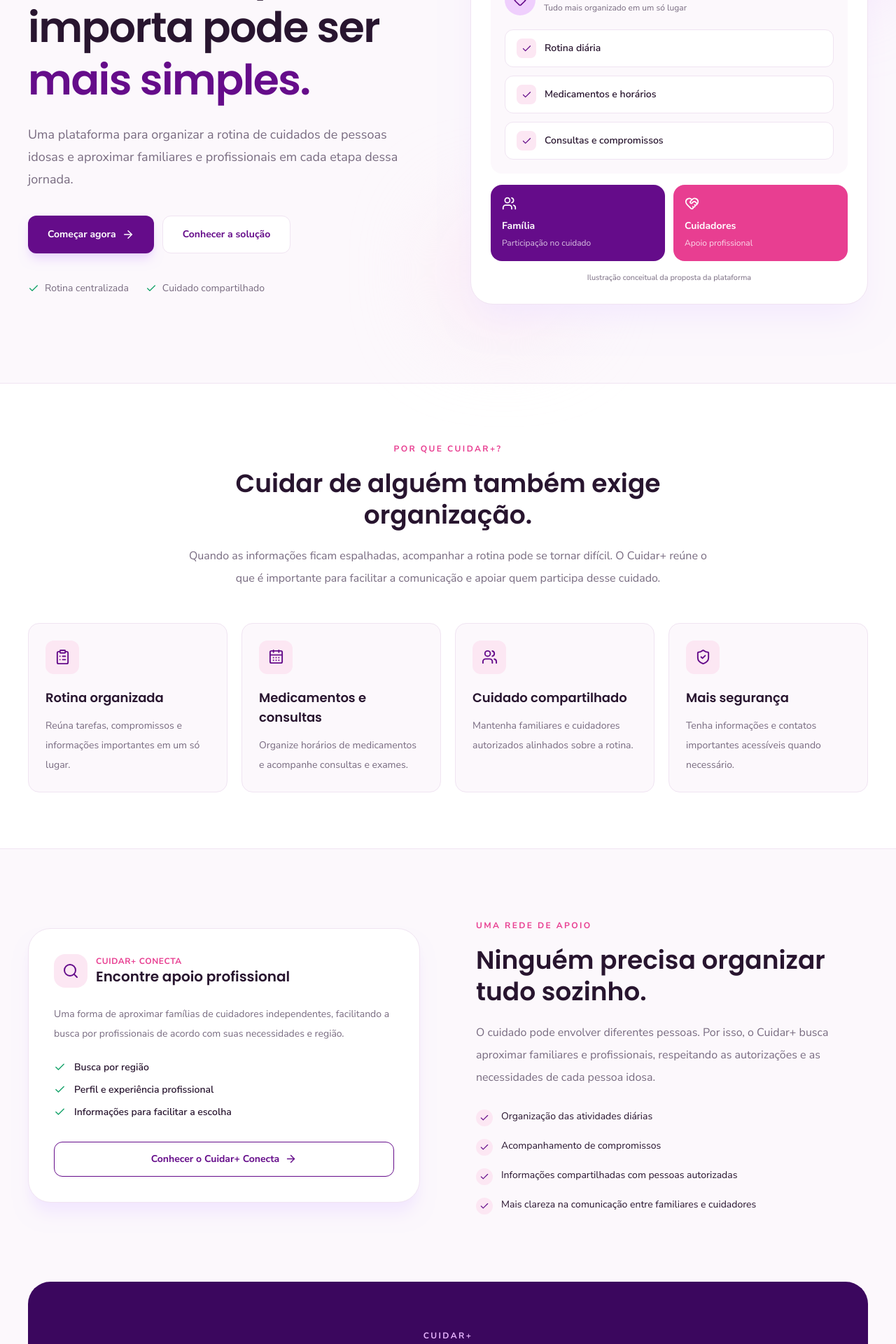
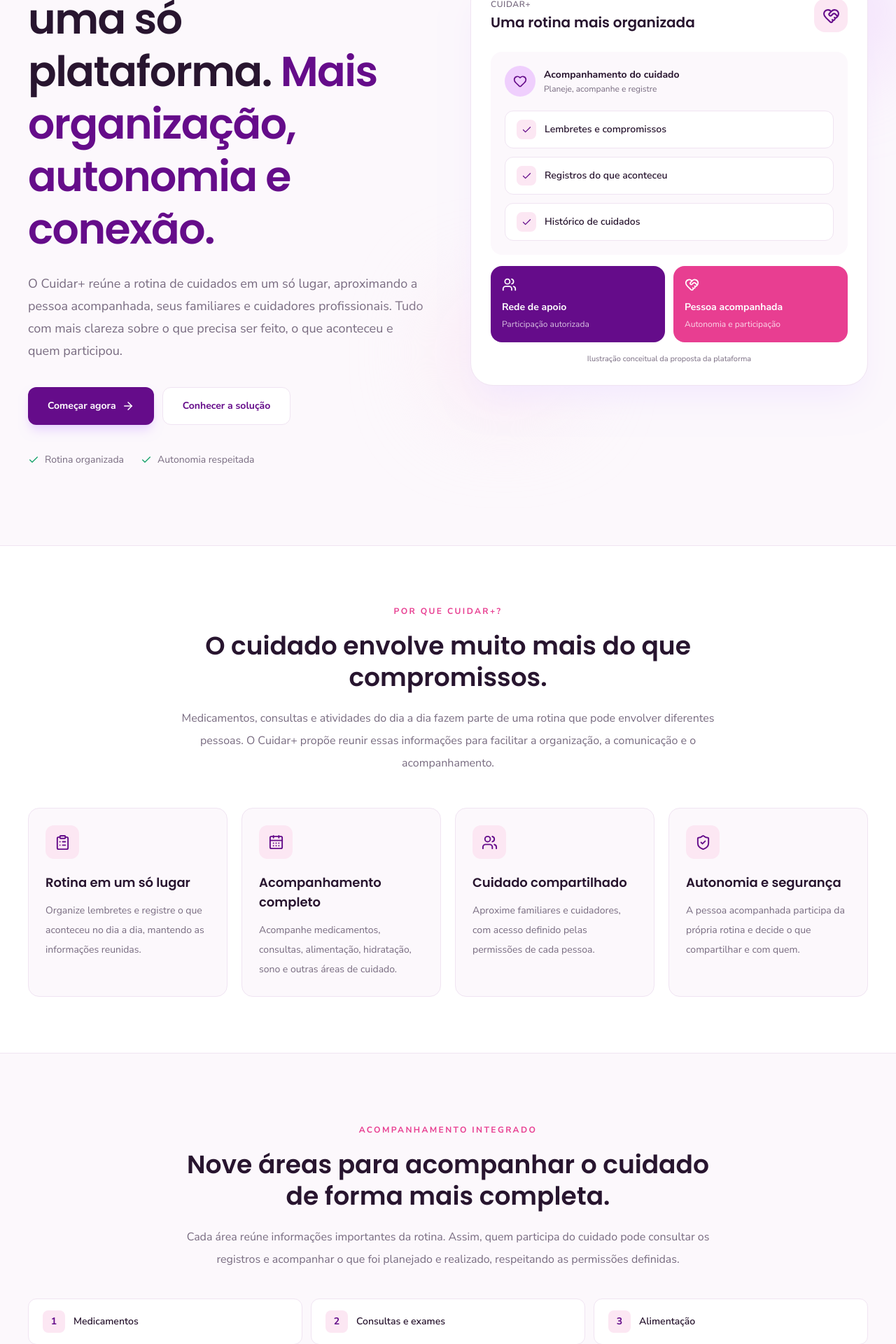
Before and after one commit to Cuidar-Global-Solution/cuidar-front, a React (Vite) app: page / in a window 1280 px wide. Shown: the part 340-2260 px from the top of the page at 70% size. Built offline with nearby package versions, Linux system fonts and the light colour scheme.

Commit message:
feat: atualiza Home conforme proposta final do Cuidar+

```diff
--- a/src/routes/Home/index.tsx
+++ b/src/routes/Home/index.tsx
@@ -15,35 +15,47 @@ import {
 const features = [
   {
     icon: ClipboardList,
-    title: 'Rotina organizada',
+    title: 'Rotina em um só lugar',
     description:
-      'Reúna tarefas, compromissos e informações importantes em um só lugar.',
+      'Organize lembretes e registre o que aconteceu no dia a dia, mantendo as informações reunidas.',
   },
   {
     icon: CalendarDays,
-    title: 'Medicamentos e consultas',
+    title: 'Acompanhamento completo',
     description:
-      'Organize horários de medicamentos e acompanhe consultas e exames.',
+      'Acompanhe medicamentos, consultas, alimentação, hidratação, sono e outras áreas de cuidado.',
   },
   {
     icon: Users,
     title: 'Cuidado compartilhado',
     description:
-      'Mantenha familiares e cuidadores autorizados alinhados sobre a rotina.',
+      'Aproxime familiares e cuidadores, com acesso definido pelas permissões de cada pessoa.',
   },
   {
     icon: ShieldCheck,
-    title: 'Mais segurança',
+    title: 'Autonomia e segurança',
     description:
-      'Tenha informações e contatos importantes acessíveis quando necessário.',
+      'A pessoa acompanhada participa da própria rotina e decide o que compartilhar e com quem.',
   },
 ]
 
+const careAreas = [
+  'Medicamentos',
+  'Consultas e exames',
+  'Alimentação',
+  'Hidratação',
+  'Medições de saúde',
+  'Sono',
+  'Atividades físicas e mobilidade',
+  'Alertas',
+  'Bem-estar',
+]
+
 const benefits = [
-  'Organização das atividades diárias',
-  'Acompanhamento de compromissos',
-  'Informações compartilhadas com pessoas autorizadas',
-  'Mais clareza na comunicação entre familiares e cuidadores',
+  'Organização de lembretes e compromissos',
+  'Registro de atividades e acontecimentos',
+  'Histórico com data, horário e responsável pelo registro',
+  'Compartilhamento de informações conforme as permissões',
 ]
 
 function Home() {
@@ -58,14 +70,17 @@ function Home() {
             </span>
 
             <h1 className="mt-7 text-4xl font-semibold leading-tight tracking-tight sm:text-5xl lg:text-6xl">
-              Cuidar de quem importa pode ser{' '}
-              <span className="text-brand-primary">mais simples.</span>
+              Todo cuidado em uma só plataforma.
+              <span className="text-brand-primary">
+                {' '}Mais organização, autonomia e conexão.
+              </span>
             </h1>
 
             <p className="mt-6 max-w-xl text-base leading-8 text-brand-muted sm:text-lg">
-              Uma plataforma para organizar a rotina de cuidados de pessoas
-              idosas e aproximar familiares e profissionais em cada etapa
-              dessa jornada.
+              O Cuidar+ reúne a rotina de cuidados em um só lugar, aproximando
+              a pessoa acompanhada, seus familiares e cuidadores profissionais.
+              Tudo com mais clareza sobre o que precisa ser feito, o que
+              aconteceu e quem participou.
             </p>
 
             <div className="mt-9 flex flex-col gap-3 sm:flex-row">
@@ -88,11 +103,11 @@ function Home() {
             <div className="mt-10 flex flex-wrap items-center gap-x-6 gap-y-3 text-sm text-brand-muted">
               <span className="inline-flex items-center gap-2">
                 <Check size={16} className="text-brand-success" />
-                Rotina centralizada
+                Rotina organizada
               </span>
               <span className="inline-flex items-center gap-2">
                 <Check size={16} className="text-brand-success" />
-                Cuidado compartilhado
+                Autonomia respeitada
               </span>
             </div>
           </div>
@@ -107,7 +122,9 @@ function Home() {
                   <p className="text-xs font-semibold uppercase tracking-wider text-brand-muted">
                     Cuidar+
                   </p>
-                  <h2 className="mt-1 text-xl font-semibold">Um cuidado mais próximo</h2>
+                  <h2 className="mt-1 text-xl font-semibold">
+                    Uma rotina mais organizada
+                  </h2>
                 </div>
                 <div className="flex h-12 w-12 items-center justify-center rounded-2xl bg-brand-pink-light">
                   <HeartHandshake size={25} className="text-brand-primary" />
@@ -121,19 +138,19 @@ function Home() {
                   </div>
                   <div>
                     <p className="text-sm font-bold text-brand-ink">
-                      Cuidado em conjunto
+                      Acompanhamento do cuidado
                     </p>
                     <p className="mt-0.5 text-xs text-brand-muted">
-                      Tudo mais organizado em um só lugar
+                      Planeje, acompanhe e registre
                     </p>
                   </div>
                 </div>
 
                 <div className="mt-5 space-y-3">
                   {[
-                    'Rotina diária',
-                    'Medicamentos e horários',
-                    'Consultas e compromissos',
+                    'Lembretes e compromissos',
+                    'Registros do que aconteceu',
+                    'Histórico de cuidados',
                   ].map((item) => (
                     <div
                       key={item}
@@ -153,19 +170,20 @@ function Home() {
               <div className="mt-4 grid grid-cols-2 gap-3">
                 <div className="rounded-2xl bg-brand-primary p-4 text-white">
                   <Users size={21} />
-                  <p className="mt-3 text-sm font-bold">Família</p>
+                  <p className="mt-3 text-sm font-bold">Rede de apoio</p>
                   <p className="mt-1 text-xs leading-5 text-white/75">
-                    Participação no cuidado
+                    Participação autorizada
                   </p>
                 </div>
                 <div className="rounded-2xl bg-brand-pink p-4 text-white">
                   <HeartHandshake size={21} />
-                  <p className="mt-3 text-sm font-bold">Cuidadores</p>
+                  <p className="mt-3 text-sm font-bold">Pessoa acompanhada</p>
                   <p className="mt-1 text-xs leading-5 text-white/80">
-                    Apoio profissional
+                    Autonomia e participação
                   </p>
                 </div>
               </div>
+
               <p className="mt-4 text-center text-[11px] text-brand-muted">
                 Ilustração conceitual da proposta da plataforma
               </p>
@@ -181,12 +199,13 @@ function Home() {
               Por que Cuidar+?
             </span>
             <h2 className="mt-4 text-3xl font-semibold leading-tight sm:text-4xl">
-              Cuidar de alguém também exige organização.
+              O cuidado envolve muito mais do que compromissos.
             </h2>
             <p className="mt-5 text-base leading-8 text-brand-muted">
-              Quando as informações ficam espalhadas, acompanhar a rotina
-              pode se tornar difícil. O Cuidar+ reúne o que é importante
-              para facilitar a comunicação e apoiar quem participa desse cuidado.
+              Medicamentos, consultas e atividades do dia a dia fazem parte
+              de uma rotina que pode envolver diferentes pessoas. O Cuidar+
+              propõe reunir essas informações para facilitar a organização,
+              a comunicação e o acompanhamento.
             </p>
           </div>
 
@@ -215,9 +234,52 @@ function Home() {
         </div>
       </section>
 
-      <section className="mx-auto grid max-w-7xl items-center gap-12 px-5 py-16 sm:px-8 lg:grid-cols-2 lg:gap-20 lg:px-10 lg:py-24">
-        <div className="order-2 lg:order-1">
-          <div className="rounded-4xl border border-brand-border bg-white p-6 shadow-xl shadow-purple-100 sm:p-9">
+      <section className="mx-auto max-w-7xl px-5 py-16 sm:px-8 lg:px-10 lg:py-24">
+        <div className="mx-auto max-w-3xl text-center">
+          <span className="text-xs font-bold uppercase tracking-[0.2em] text-brand-pink">
+            Acompanhamento integrado
+          </span>
+          <h2 className="mt-4 text-3xl font-semibold leading-tight sm:text-4xl">
+            Nove áreas para acompanhar o cuidado de forma mais completa.
+          </h2>
+          <p className="mt-5 text-base leading-8 text-brand-muted">
+            Cada área reúne informações importantes da rotina. Assim, quem
+            participa do cuidado pode consultar os registros e acompanhar
+            o que foi planejado e realizado, respeitando as permissões definidas.
+          </p>
+        </div>
+
+        <div className="mt-10 grid gap-3 sm:grid-cols-2 lg:grid-cols-3">
+          {careAreas.map((area, index) => (
+            <div
+              key={area}
+              className="flex items-center gap-3 rounded-xl border border-brand-border bg-white px-5 py-4"
+            >
+              <span className="flex h-8 w-8 shrink-0 items-center justify-center rounded-lg bg-brand-pink-light text-sm font-bold text-brand-primary">
+                {index + 1}
+              </span>
+              <span className="text-sm font-semibold text-brand-ink">
+                {area}
+              </span>
+            </div>
+          ))}
+        </div>
+
+        <div className="mt-8 text-center">
+          <Link
+            to="/solucao"
+            className="inline-flex items-center gap-2 text-sm font-bold text-brand-primary transition hover:text-brand-dark"
+          >
+            Conhecer todas as funcionalidades
+            <ArrowRight size={17} />
+          </Link>
+        </div>
+      </section>
+
+      <section className="border-y border-brand-border bg-white">
+        <div className="mx-auto grid max-w-7xl items-center gap-12 px-5 py-16 sm:px-8 lg:grid-cols-2 lg:gap-20 lg:px-10 lg:py-24">
+          <div>
+            <div className="rounded-4xl border border-brand-border bg-brand-background p-6 shadow-xl shadow-purple-100 sm:p-9">
               <div className="flex items-center gap-3">
                 <div className="flex h-12 w-12 items-center justify-center rounded-2xl bg-brand-pink-light">
                   <Search size={24} className="text-brand-primary" />
@@ -226,21 +288,23 @@ function Home() {
                   <p className="text-xs font-bold uppercase tracking-wider text-brand-pink">
                     Cuidar+ Conecta
                   </p>
-                <h3 className="text-xl font-semibold">Encontre apoio profissional</h3>
+                  <h3 className="text-xl font-semibold">
+                    Encontre apoio profissional
+                  </h3>
                 </div>
               </div>
 
               <p className="mt-6 text-sm leading-7 text-brand-muted">
-              Uma forma de aproximar famílias de cuidadores independentes,
-              facilitando a busca por profissionais de acordo com suas
-              necessidades e região.
+                O Cuidar+ Conecta aproxima famílias de cuidadores
+                independentes. A busca considera região, disponibilidade,
+                experiência e serviços oferecidos.
               </p>
 
               <div className="mt-6 space-y-3">
                 {[
-                'Busca por região',
-                'Perfil e experiência profissional',
-                'Informações para facilitar a escolha',
+                  'Busca por cidade ou bairro',
+                  'Perfis e informações profissionais',
+                  'Possibilidade de publicar pedidos de cuidado',
                 ].map((item) => (
                   <div key={item} className="flex items-center gap-3">
                     <Check size={17} className="shrink-0 text-brand-success" />
@@ -252,7 +316,7 @@ function Home() {
               </div>
 
               <Link
-              to="/cuidadores"
+                to="/conecta"
                 className="mt-8 inline-flex w-full items-center justify-center gap-2 rounded-xl border border-brand-primary px-5 py-3.5 text-sm font-bold text-brand-primary transition hover:bg-brand-pink-light"
               >
                 Conhecer o Cuidar+ Conecta
@@ -261,17 +325,18 @@ function Home() {
             </div>
           </div>
 
-        <div className="order-1 lg:order-2">
+          <div>
             <span className="text-xs font-bold uppercase tracking-[0.2em] text-brand-pink">
               Uma rede de apoio
             </span>
             <h2 className="mt-4 text-3xl font-semibold leading-tight sm:text-4xl">
-            Ninguém precisa organizar tudo sozinho.
+              O cuidado pode ser compartilhado, sem perder a autonomia.
             </h2>
             <p className="mt-5 text-base leading-8 text-brand-muted">
-            O cuidado pode envolver diferentes pessoas. Por isso, o Cuidar+
-            busca aproximar familiares e profissionais, respeitando as
-            autorizações e as necessidades de cada pessoa idosa.
+              Familiares e cuidadores podem participar da rotina, mas o
+              compartilhamento deve respeitar as escolhas e as permissões
+              da pessoa acompanhada. Cada vínculo pode ter diferentes
+              possibilidades de acesso e registro.
             </p>
 
             <ul className="mt-7 space-y-4">
@@ -287,9 +352,10 @@ function Home() {
               ))}
             </ul>
           </div>
+        </div>
       </section>
 
-      <section className="px-5 pb-16 sm:px-8 lg:px-10 lg:pb-24">
+      <section className="px-5 pb-16 pt-16 sm:px-8 lg:px-10 lg:pb-24">
         <div className="mx-auto max-w-7xl overflow-hidden rounded-4xl bg-brand-dark px-6 py-14 text-center sm:px-12 sm:py-16">
           <span className="text-xs font-bold uppercase tracking-[0.2em] text-brand-lavender">
             Cuidar+
@@ -298,8 +364,8 @@ function Home() {
             Mais organização para cuidar. Mais conexão para acolher.
           </h2>
           <p className="mx-auto mt-5 max-w-xl text-sm leading-7 text-white/70 sm:text-base">
-            Conheça a proposta do Cuidar+ e descubra como uma rotina mais
-            organizada pode ajudar quem cuida e quem recebe cuidado.
+            Conheça a proposta do Cuidar+ e descubra como reunir informações,
+            organizar responsabilidades e aproximar quem participa do cuidado.
           </p>
           <Link
             to="/sobre"
```
Lines whose indentation alone changed are shown as unchanged.
